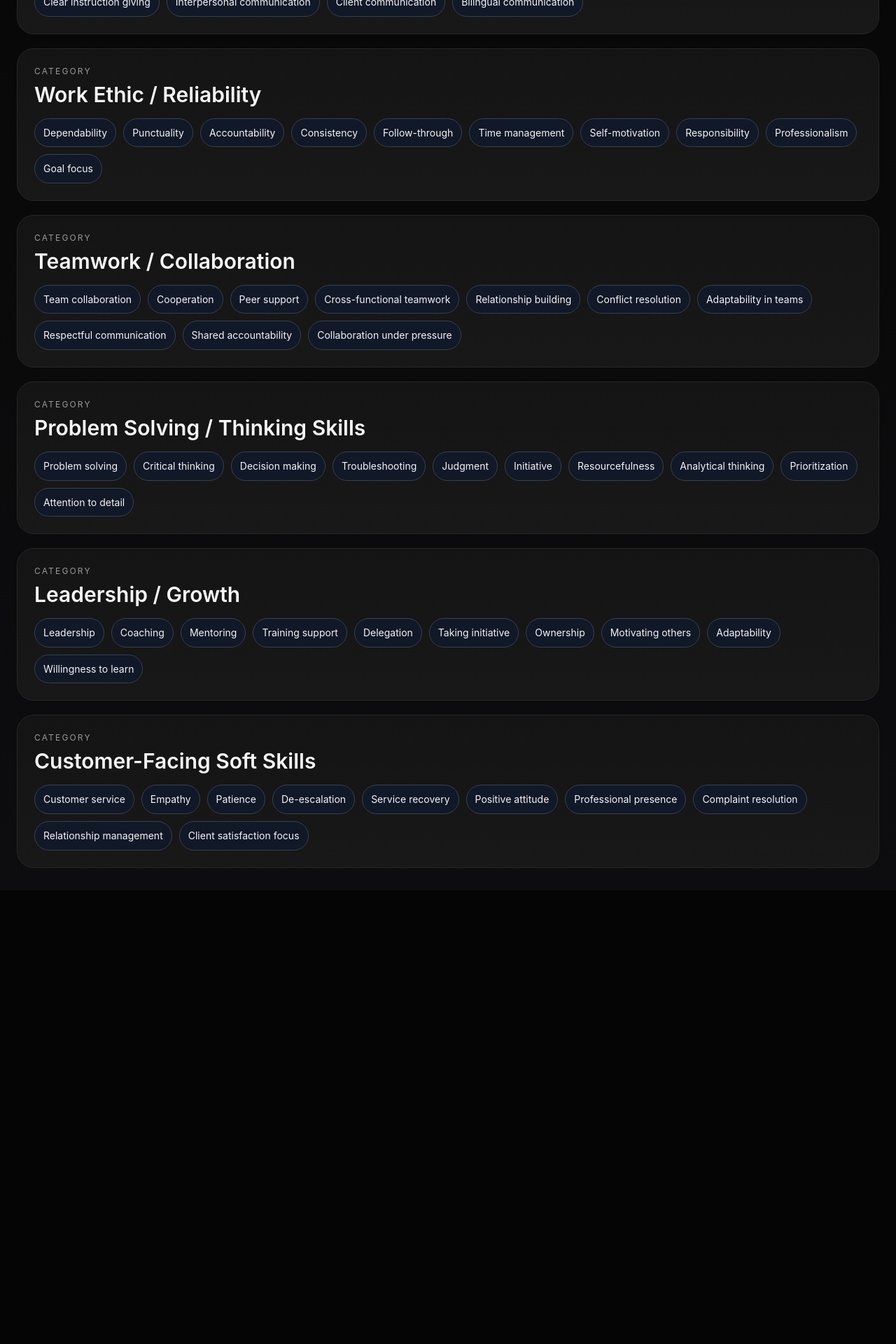
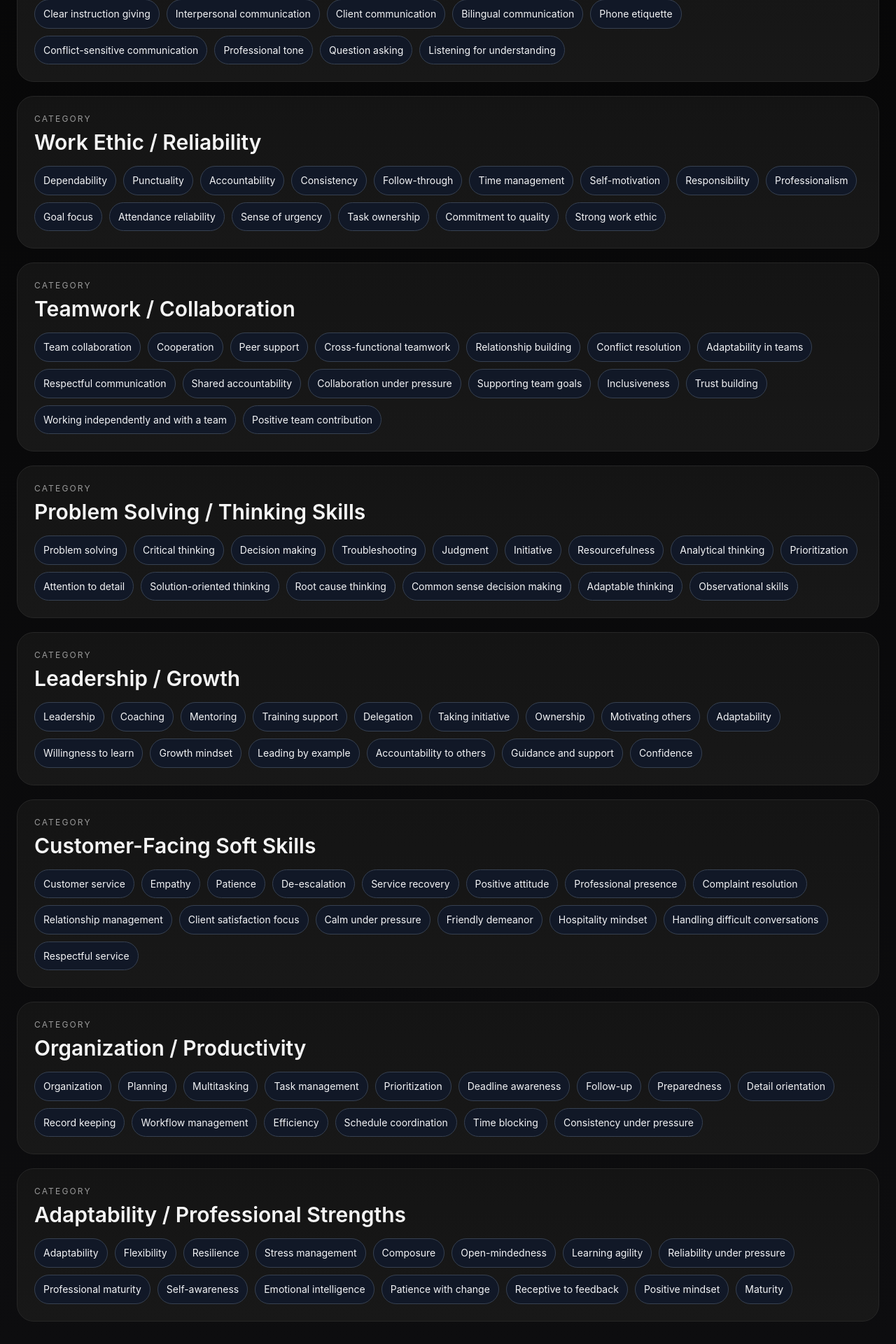
Before and after one commit to UrMizery/hireminds-platform, a Next.js app: page /career-toolkit/soft-skills in a window 1280 px wide. Shown: the part 794-2714 px from the top of the page at 70% size. Before the commit the page ends 2066 px from the top, so only its background shows below. Built offline with nearby package versions, Linux system fonts and the light colour scheme; no server answers.

Commit message:
Update page.tsx

```diff
--- a/app/career-toolkit/soft-skills/page.tsx
+++ b/app/career-toolkit/soft-skills/page.tsx
@@ -14,6 +14,11 @@ const groups = [
       "Interpersonal communication",
       "Client communication",
       "Bilingual communication",
+      "Phone etiquette",
+      "Conflict-sensitive communication",
+      "Professional tone",
+      "Question asking",
+      "Listening for understanding",
     ],
   },
   {
@@ -29,6 +34,11 @@ const groups = [
       "Responsibility",
       "Professionalism",
       "Goal focus",
+      "Attendance reliability",
+      "Sense of urgency",
+      "Task ownership",
+      "Commitment to quality",
+      "Strong work ethic",
     ],
   },
   {
@@ -44,6 +54,11 @@ const groups = [
       "Respectful communication",
       "Shared accountability",
       "Collaboration under pressure",
+      "Supporting team goals",
+      "Inclusiveness",
+      "Trust building",
+      "Working independently and with a team",
+      "Positive team contribution",
     ],
   },
   {
@@ -59,6 +74,11 @@ const groups = [
       "Analytical thinking",
       "Prioritization",
       "Attention to detail",
+      "Solution-oriented thinking",
+      "Root cause thinking",
+      "Common sense decision making",
+      "Adaptable thinking",
+      "Observational skills",
     ],
   },
   {
@@ -74,6 +94,11 @@ const groups = [
       "Motivating others",
       "Adaptability",
       "Willingness to learn",
+      "Growth mindset",
+      "Leading by example",
+      "Accountability to others",
+      "Guidance and support",
+      "Confidence",
     ],
   },
   {
@@ -89,6 +114,51 @@ const groups = [
       "Complaint resolution",
       "Relationship management",
       "Client satisfaction focus",
+      "Calm under pressure",
+      "Friendly demeanor",
+      "Hospitality mindset",
+      "Handling difficult conversations",
+      "Respectful service",
+    ],
+  },
+  {
+    title: "Organization / Productivity",
+    skills: [
+      "Organization",
+      "Planning",
+      "Multitasking",
+      "Task management",
+      "Prioritization",
+      "Deadline awareness",
+      "Follow-up",
+      "Preparedness",
+      "Detail orientation",
+      "Record keeping",
+      "Workflow management",
+      "Efficiency",
+      "Schedule coordination",
+      "Time blocking",
+      "Consistency under pressure",
+    ],
+  },
+  {
+    title: "Adaptability / Professional Strengths",
+    skills: [
+      "Adaptability",
+      "Flexibility",
+      "Resilience",
+      "Stress management",
+      "Composure",
+      "Open-mindedness",
+      "Learning agility",
+      "Reliability under pressure",
+      "Professional maturity",
+      "Self-awareness",
+      "Emotional intelligence",
+      "Patience with change",
+      "Receptive to feedback",
+      "Positive mindset",
+      "Maturity",
     ],
   },
 ];
```
